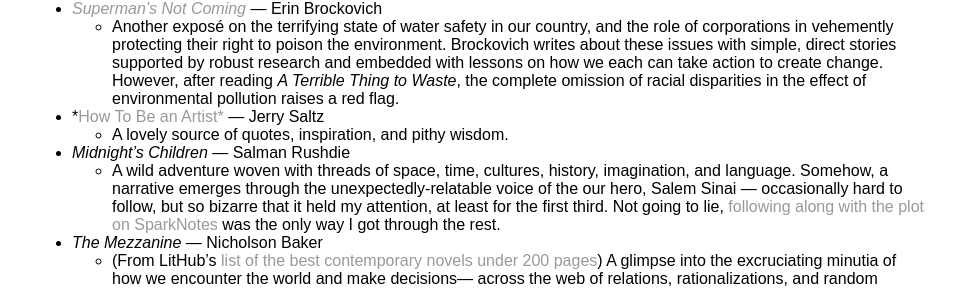
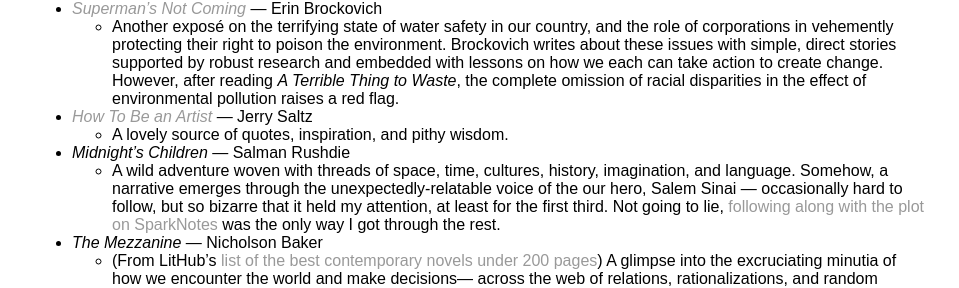
Before and after one commit to mayasheth/mayasheth.github.io, a Jekyll site: the page built from _posts/2021-02-28-february-2021-update.md, in a window 1280 px wide. Shown: the part 1494-1782 px from the top of the page, without its empty margins (160-1119 px from the left). Built offline with Jekyll 4.4.1, drawn with Linux system fonts in a browser that asks for light colours.

```diff
--- a/_posts/2021-02-28-february-2021-update.md
+++ b/_posts/2021-02-28-february-2021-update.md
@@ -42,7 +42,7 @@ date: 2021-02-28
     - Nothing spectacular, but regardless, an interesting framework to organize of our unique motivational drives, and how to harness them to improve our lives.
 - *[Superman’s Not Coming](https://mayasheth.github.io/2021/02/19/supermans-not-coming)* — Erin Brockovich
     - Another exposé on the terrifying state of water safety in our country, and the role of corporations in vehemently protecting their right to poison the environment. Brockovich writes about these issues with simple, direct stories supported by robust research and embedded with lessons on how we each can take action to create change. However, after reading *A Terrible Thing to Waste*, the complete omission of racial disparities in the effect of environmental pollution raises a red flag.
-- *[How To Be an Artist*](https://mayasheth.github.io/2021/02/23/how-to-be-an-artist) — Jerry Saltz
+- *[How To Be an Artist](https://mayasheth.github.io/2021/02/23/how-to-be-an-artist)* — Jerry Saltz
     - A lovely source of quotes, inspiration, and pithy wisdom.
 - *Midnight’s Children* — Salman Rushdie
     - A wild adventure woven with threads of space, time, cultures, history, imagination, and language. Somehow, a narrative emerges through the unexpectedly-relatable voice of the our hero, Salem Sinai — occasionally hard to follow, but so bizarre that it held my attention, at least for the first third. Not going to lie, [following along with the plot on SparkNotes](https://www.sparknotes.com/lit/midnightschildren/) was the only way I got through the rest.
```
